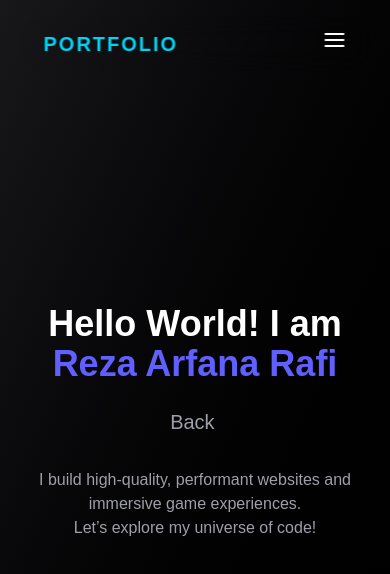
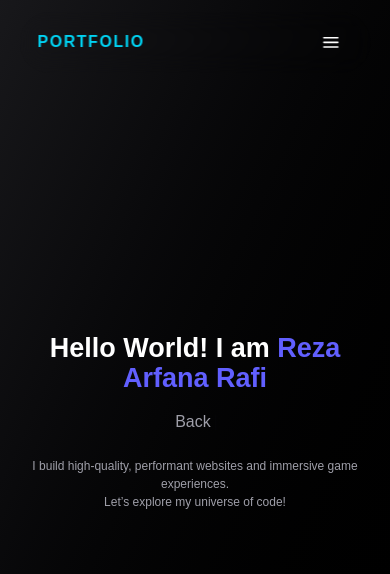
Before and after one commit to GorudenTaiga/portfolio, a Next.js app: page / in a window 390 px wide. Shown: the top 574 px of the page. Built offline with nearby package versions, Linux system fonts and the light colour scheme.

Commit message:
Fixing responsiveness

```diff
--- a/app/components/Navbar.jsx
+++ b/app/components/Navbar.jsx
@@ -57,7 +57,7 @@ export default function Navbar() {
       </div>
 
       <div className="md:hidden">
-        <button onClick={() => setMenuOpen(!menuOpen)} className="text-2xl">
+        <button onClick={() => setMenuOpen(!menuOpen)} className="text-2xl px-4 py-4">
           {menuOpen ? <FiX /> : <FiMenu />}
         </button>
       </div>
--- a/app/globals.css
+++ b/app/globals.css
@@ -46,3 +46,52 @@ html, body {
   -ms-overflow-style: none;  /* IE and Edge */
   scrollbar-width: none;  /* Firefox */
 }
+
+/* global.css */
+
+:root {
+  /* Responsive Font Size */
+  --fs-xs: clamp(0.75rem, 0.7rem + 0.3vw, 0.875rem);
+  --fs-sm: clamp(0.875rem, 0.8rem + 0.4vw, 1rem);
+  --fs-base: clamp(1rem, 0.9rem + 0.5vw, 1.125rem);
+  --fs-lg: clamp(1.125rem, 1rem + 0.6vw, 1.25rem);
+  --fs-xl: clamp(1.25rem, 1.1rem + 0.7vw, 1.5rem);
+  --fs-2xl: clamp(1.5rem, 1.3rem + 0.8vw, 1.875rem);
+  --fs-3xl: clamp(1.875rem, 1.5rem + 1vw, 2.25rem);
+  --fs-4xl: clamp(2.25rem, 1.7rem + 1.2vw, 3rem);
+}
+
+/* Class Font Universal */
+.text-xs { font-size: var(--fs-xs); }
+.text-sm { font-size: var(--fs-sm); }
+.text-base { font-size: var(--fs-base); }
+.text-lg { font-size: var(--fs-lg); }
+.text-xl { font-size: var(--fs-xl); }
+.text-2xl { font-size: var(--fs-2xl); }
+.text-3xl { font-size: var(--fs-3xl); }
+.text-4xl { font-size: var(--fs-4xl); }
+
+/* global.css */
+html {
+  font-size: 16px;
+}
+
+@media (max-width: 1280px) {
+  html {
+    font-size: 14px;
+  }
+}
+
+@media (max-width: 768px) {
+  html {
+    font-size: 12px;
+  }
+}
+
+h1 {
+  font-size: clamp(2rem, 5vw, 3rem); /* Responsive & ada batas */
+}
+
+p {
+  font-size: 1rem; /* Follow rem base */
+}
--- a/app/page.tsx
+++ b/app/page.tsx
@@ -18,7 +18,7 @@ export default function Home() {
         <meta name="viewport" content="width=device=width, initial-scale=1" />
       </Head>
 
-      <audio autoPlay loop muted={false} className="hidden">
+      <audio autoPlay loop muted={false} className="hidden" >
         <source src="/backsound.mp3" type="audio/mpeg"></source>
       </audio>
       <div className="h-screen snap-y overflow-y-scroll overflow-hidden hide-scrollbar scroll-smooth snap-mandatory">
--- a/app/pages/About.jsx
+++ b/app/pages/About.jsx
@@ -5,7 +5,7 @@ export default function About() {
   return (
     <section
       id="about"
-      className="min-h-screen flex flex-col justify-center items-center text-center text-white font-inter px-4"
+      className="min-h-screen flex flex-col justify-center items-center text-center text-white font-inter px-4 py-30"
     >
       <motion.h2
         initial={{ opacity: 0, y: 20 }}
@@ -38,10 +38,6 @@ export default function About() {
         transforming ideas into reality.
         <br />
         <br />
-        Technologies are my playground. Creativity is my weapon. Innovation is
-        my drive.
-        <br />
-        <br />
         Let’s build something extraordinary together.
       </motion.p>
 
--- a/package.json
+++ b/package.json
@@ -26,7 +26,7 @@
     "@types/node": "^20",
     "@types/react": "^19",
     "@types/react-dom": "^19",
-    "tailwindcss": "^4",
+    "tailwindcss": "^4.1.3",
     "typescript": "^5"
   }
 }
```
Also changed, not shown: 1 other file (tests, documents, lock files or other folders).
